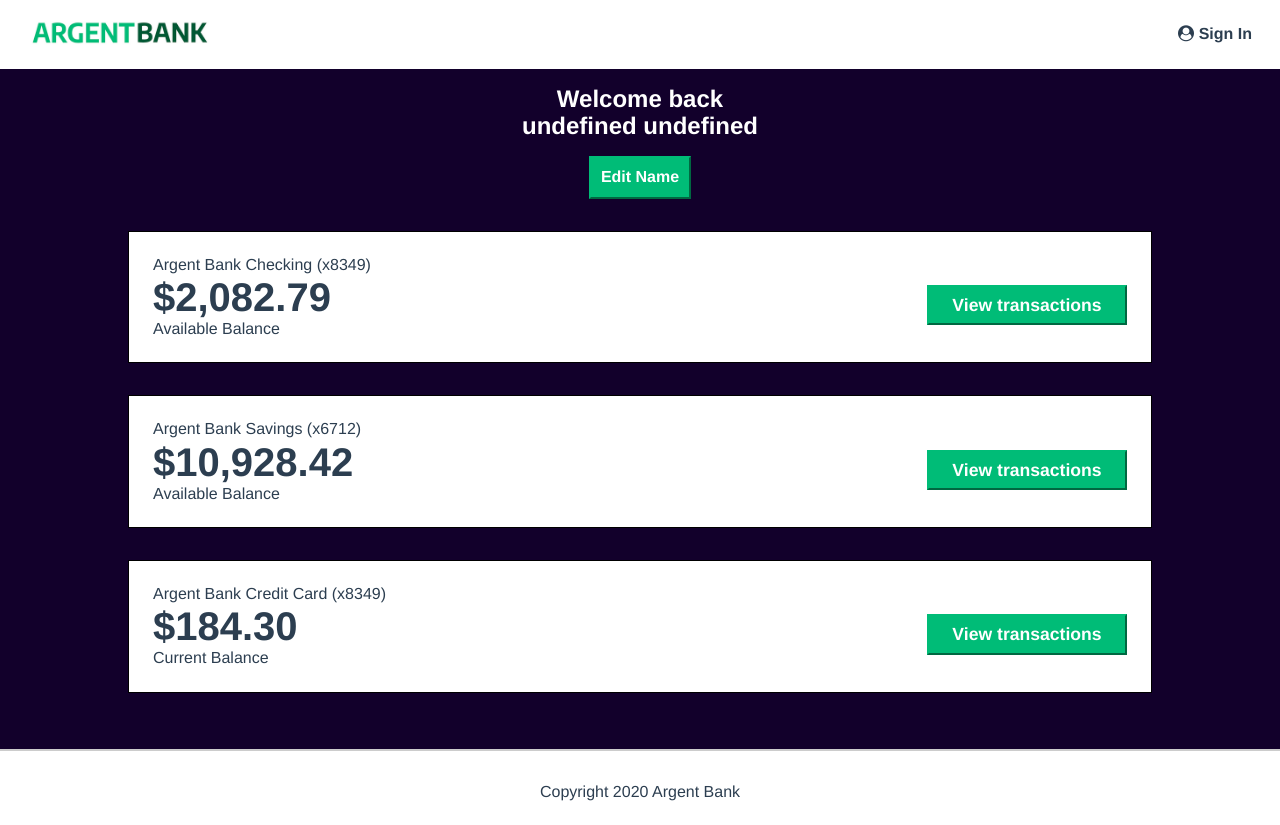
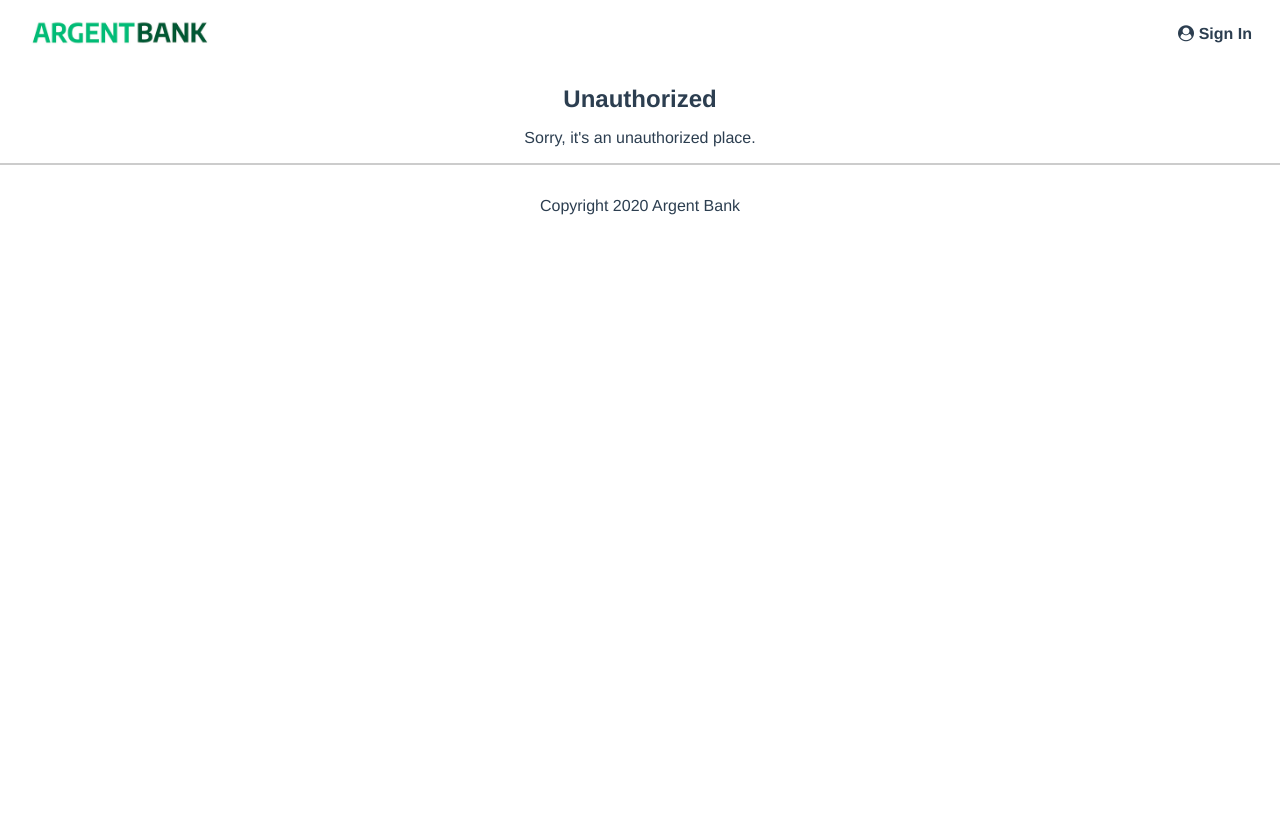
Before and after one commit to erischon/argentbank-frontend, a React (Vite) app: page /user/profile in a window 1280 px wide. After the commit the page ends 800 px from the top, so only its background shows below. Built offline with nearby package versions, Linux system fonts and the light colour scheme.

Commit message:
profile page

```diff
--- /dev/null
+++ b/src/components/ProtectedRoute.jsx
@@ -0,0 +1,18 @@
+import { useSelector } from "react-redux";
+import { NavLink, Outlet } from "react-router-dom";
+
+const ProtectedRoute = () => {
+  const { userProfile } = useSelector((store) => store.user);
+
+  if (!userProfile) {
+    return (
+      <div id="error-page">
+        <h1>Unauthorized</h1>
+        <p>Sorry, it's an unauthorized place.</p>
+      </div>
+    );
+  }
+
+  return <Outlet />;
+};
+export default ProtectedRoute;
--- a/src/features/user/userSlice.js
+++ b/src/features/user/userSlice.js
@@ -13,7 +13,7 @@
   extraReducers: (builder) => {
     builder
       .addCase(getUserProfile.pending, (state) => {
-        console.log("loading");
+        state.isLoading = true;
       })
       .addCase(getUserProfile.fulfilled, (state, { payload }) => {
         const { body } = payload;
--- a/src/pages/SignIn.jsx
+++ b/src/pages/SignIn.jsx
@@ -48,7 +48,7 @@
 
   useEffect(() => {
     if (userProfile) {
-      navigate(`/user/${userProfile.id}`);
+      navigate(`/user/profile`);
     }
   }, [userProfile, navigate]);
 
--- a/src/pages/User.jsx
+++ b/src/pages/User.jsx
@@ -2,8 +2,6 @@
 
 const User = () => {
   const { userProfile } = useSelector((store) => store.user);
-
-  console.log(userProfile?.firstName);
 
   return (
     <main className="main bg-dark">
```
Also changed, not shown: src/App.jsx (+9 -2 lines).
